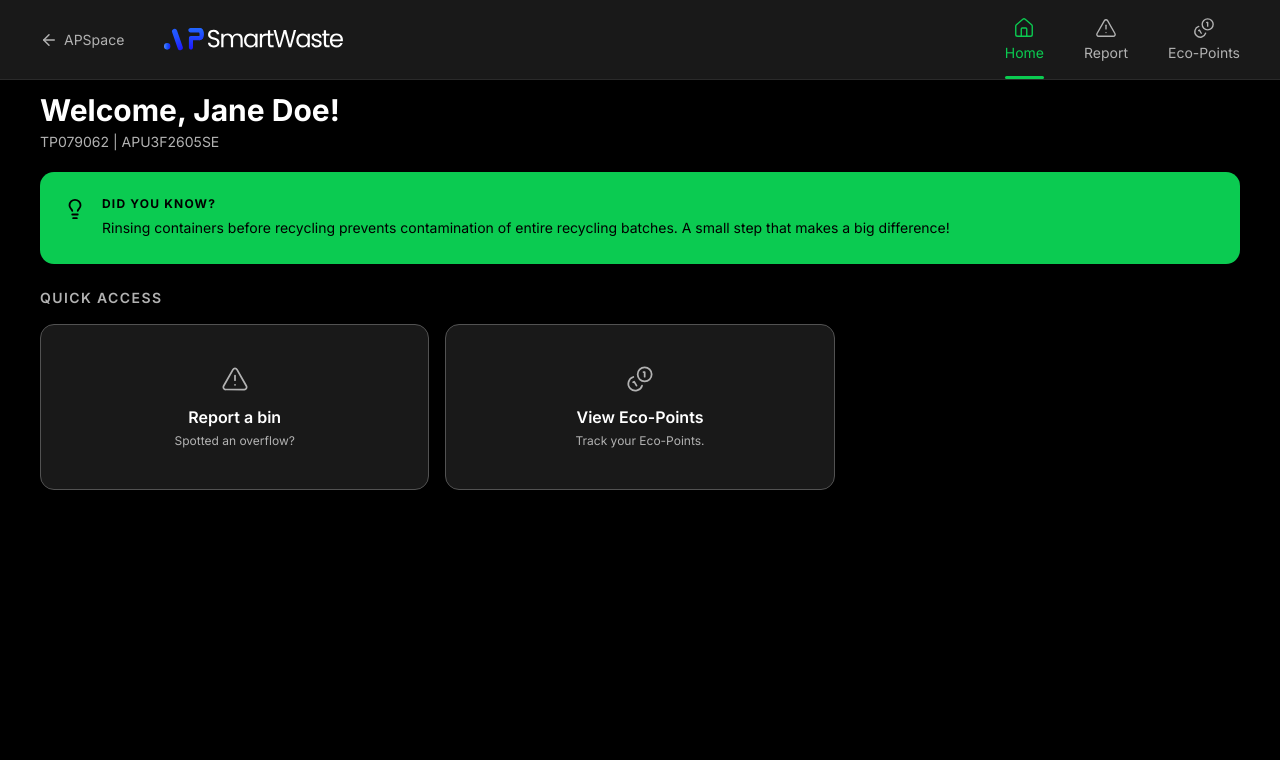
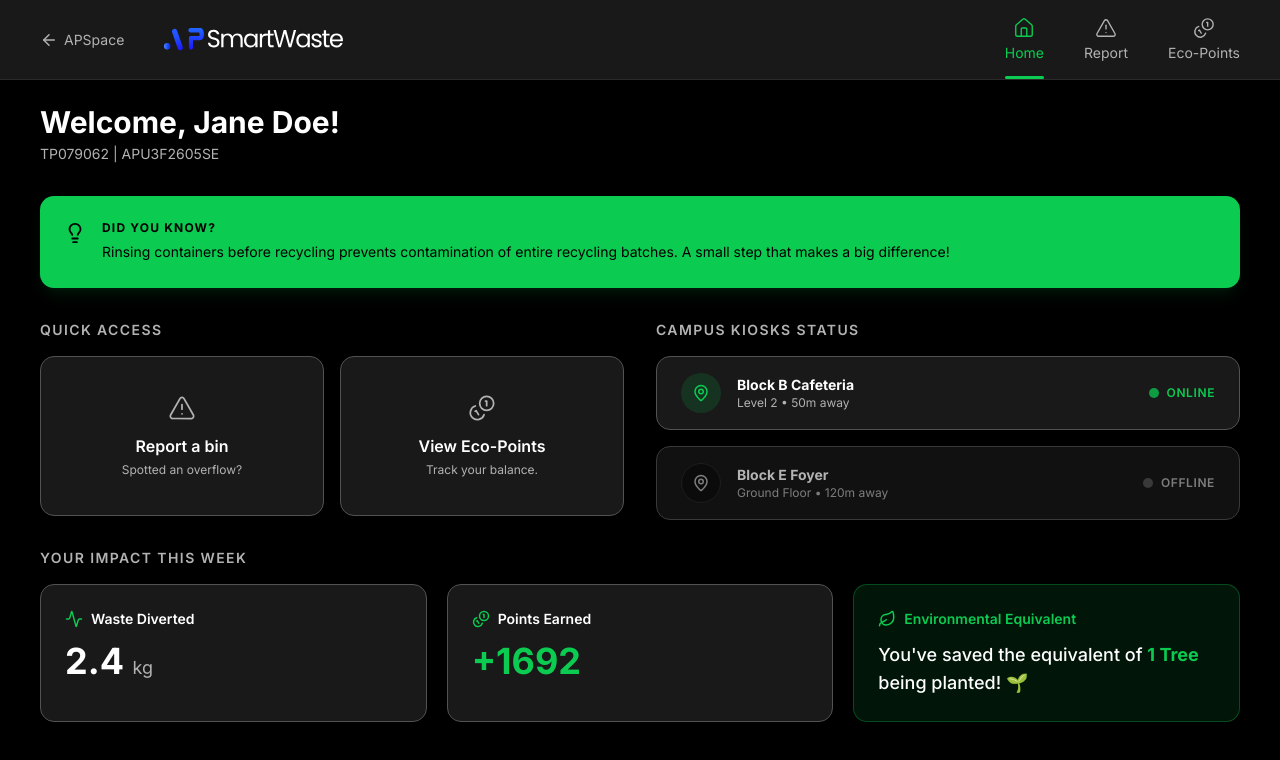
Before and after one commit to sevenpluseight/apu_gci_apsmartwaste, a Next.js app: page /student in a window 1280 px wide. Shown: the top 760 px of the page. Built offline with nearby package versions, Linux system fonts and the light colour scheme.

Commit message:
refactor: enhance student page layout and add new metrics for waste management impact

```diff
--- a/src/app/student/page.tsx
+++ b/src/app/student/page.tsx
@@ -1,19 +1,17 @@
 "use client";
 
 import Link from "next/link";
-// import { Lightbulb, Flame, TriangleAlert, Coins, BookOpen } from "lucide-react";
 import studentData from "@/mock/student/student.json";
-import { Lightbulb, TriangleAlert, Coins} from "lucide-react";
+import { Lightbulb, TriangleAlert, Coins, MapPin, Activity, Leaf } from "lucide-react";
 
 export default function StudentPage() {
-  // const { profile, challenge, didYouKnow } = studentData;
   const { profile, didYouKnow } = studentData;
 
   return (
-    <div className="mx-auto max-w-360 px-10 py-3 text-white">
+    <div className="mx-auto max-w-360 px-10 py-6 text-white">
 
       {/* Welcome */}
-      <div className="mb-5">
+      <div className="mb-8">
         <h1 className="text-3xl font-bold text-white">
           Welcome, {profile.name}!
         </h1>
@@ -22,8 +20,8 @@ export default function StudentPage() {
         </p>
       </div>
 
-      {/* Did You Know Banner — solid bright green matching Figma */}
-      <div className="mb-6 flex items-start gap-4 rounded-xl bg-[#0BCB51] px-6 py-6">
+      {/* Did You Know Banner */}
+      <div className="mb-8 flex items-start gap-4 rounded-xl bg-[#0BCB51] px-6 py-6 shadow-lg shadow-[#0BCB51]/10">
         <Lightbulb size={22} className="mt-0.5 shrink-0 text-black" />
         <div>
           <p className="mb-1 text-xs font-bold uppercase tracking-widest text-black">
@@ -33,44 +31,18 @@ export default function StudentPage() {
         </div>
       </div>
 
-      {/* Monthly Challenge */}
-      {/* <div className="mb-5 rounded-xl bg-[#191919] border border-[#525252] px-6 py-6">
-        <div className="mb-3 flex items-center gap-2 text-sm font-semibold text-[#F97316]">
-          <Flame size={16} />
-          This Month&apos;s Challenge
-        </div>
-        <h2 className="mb-1 text-lg font-bold text-white">{challenge.title}</h2>
-        <p className="mb-4 text-sm leading-6 text-[#B2B2B2]">{challenge.description}</p>
+      {/* Main Split Layout */}
+      <div className="grid grid-cols-1 lg:grid-cols-2 gap-8 mb-8">
 
-        <div className="mb-2 flex items-center justify-between text-xs text-[#B2B2B2]">
-          <span>Your Progress</span>
-          <span className="font-semibold text-white">{challenge.progress}%</span>
-        </div> */}
-
-        {/* Plain div progress bar */}
-        {/* <div className="h-2 w-full overflow-hidden rounded-full bg-[#2A2A2A]">
-          <div
-            className="h-full rounded-full bg-[#0BCB51] transition-all"
-            style={{ width: `${challenge.progress}%` }}
-          />
-        </div>
-
-        <div className="mt-3 flex items-center justify-between text-xs text-[#B2B2B2]">
-          <span>Reward: {challenge.reward}</span>
-          <span>{challenge.participants.toLocaleString()} students joined</span>
-        </div>
-      </div> */}
-
-      {/* Quick Access */}
+        {/* Left Column: Quick Access */}
         <div>
           <h2 className="mb-4 text-sm font-semibold uppercase tracking-widest text-[#B2B2B2]">
             Quick Access
           </h2>
-        <div className="grid grid-cols-3 gap-4">
-
-          {/* Report a Bin */}
+          {/* Changed to grid-cols-2 to perfectly fit the two remaining items */}
+          <div className="grid grid-cols-1 sm:grid-cols-2 gap-4 h-40">
             <Link href="/student/report-overflow">
-            <div className="group flex flex-col items-center justify-center gap-3 rounded-xl bg-[#191919] border border-[#525252] px-6 py-10 transition-all duration-200 hover:border-[#0BCB51]/60 cursor-pointer">
+              <div className="group flex h-full flex-col items-center justify-center gap-3 rounded-xl bg-[#191919] border border-[#525252] px-6 py-8 transition-all duration-200 hover:border-[#0BCB51]/60 cursor-pointer">
                 <TriangleAlert
                   size={28}
                   strokeWidth={1.5}
@@ -83,9 +55,8 @@ export default function StudentPage() {
               </div>
             </Link>
 
-          {/* View Eco-Points */}
             <Link href="/student/eco-points">
-            <div className="group flex flex-col items-center justify-center gap-3 rounded-xl bg-[#191919] border border-[#525252] px-6 py-10 transition-all duration-200 hover:border-[#0BCB51]/60 cursor-pointer">
+              <div className="group flex h-full flex-col items-center justify-center gap-3 rounded-xl bg-[#191919] border border-[#525252] px-6 py-8 transition-all duration-200 hover:border-[#0BCB51]/60 cursor-pointer">
                 <Coins
                   size={28}
                   strokeWidth={1.5}
@@ -93,24 +64,91 @@ export default function StudentPage() {
                 />
                 <div className="text-center">
                   <p className="font-semibold text-white">View Eco-Points</p>
-                <p className="mt-1 text-xs text-[#B2B2B2]">Track your Eco-Points.</p>
+                  <p className="mt-1 text-xs text-[#B2B2B2]">Track your balance.</p>
                 </div>
               </div>
             </Link>
-
-          {/* Third card */}
-          {/* <Link href="/student/recycling-guide">
-            <div className="group flex flex-col items-center justify-center gap-3 rounded-xl bg-[#191919] border border-[#525252] px-6 py-10 transition-all duration-200 hover:border-[#0BCB51]/60 cursor-pointer">
-              <BookOpen size={28} strokeWidth={1.5} className="text-[#B2B2B2] transition-colors group-hover:text-[#0BCB51]" />
-              <div className="text-center">
-                <p className="font-semibold text-white">Recycling Guide</p>
-                <p className="mt-1 text-xs text-[#B2B2B2]">What goes where?</p>
           </div>
         </div>
-          </Link> */}
+
+        {/* Right Column: Campus Kiosk Status */}
+        <div>
+          <h2 className="mb-4 text-sm font-semibold uppercase tracking-widest text-[#B2B2B2]">
+            Campus Kiosks Status
+          </h2>
+          <div className="flex flex-col gap-4 h-40 justify-between">
+            {/* Kiosk 1 (Online) */}
+            <div className="flex items-center justify-between rounded-xl bg-[#191919] border border-[#525252] px-6 py-4 flex-1">
+              <div className="flex items-center gap-4">
+                <div className="flex h-10 w-10 items-center justify-center rounded-full bg-[#0BCB51]/15 text-[#0BCB51]">
+                  <MapPin size={18} />
+                </div>
+                <div>
+                  <p className="text-sm font-bold text-white">Block B Cafeteria</p>
+                  <p className="text-xs text-[#B2B2B2]">Level 2 • 50m away</p>
+                </div>
+              </div>
+              <div className="flex items-center gap-2">
+                <div className="h-2.5 w-2.5 rounded-full bg-[#0BCB51] animate-pulse" />
+                <span className="text-xs font-semibold text-[#0BCB51] uppercase tracking-wider">Online</span>
+              </div>
+            </div>
+
+            {/* Kiosk 2 (Offline / Full) */}
+            <div className="flex items-center justify-between rounded-xl bg-[#191919] border border-[#525252] px-6 py-4 flex-1 opacity-70">
+              <div className="flex items-center gap-4">
+                <div className="flex h-10 w-10 items-center justify-center rounded-full bg-[#111111] text-[#B2B2B2] border border-[#2A2A2A]">
+                  <MapPin size={18} />
+                </div>
+                <div>
+                  <p className="text-sm font-bold text-white">Block E Foyer</p>
+                  <p className="text-xs text-[#B2B2B2]">Ground Floor • 120m away</p>
+                </div>
+              </div>
+              <div className="flex items-center gap-2">
+                <div className="h-2.5 w-2.5 rounded-full bg-[#525252]" />
+                <span className="text-xs font-semibold text-[#B2B2B2] uppercase tracking-wider">Offline</span>
+              </div>
+            </div>
+          </div>
+        </div>
+
+      </div>
+
+      {/* Bottom Section: Weekly Impact */}
+      <div>
+        <h2 className="mb-4 text-sm font-semibold uppercase tracking-widest text-[#B2B2B2]">
+          Your Impact This Week
+        </h2>
+        <div className="grid grid-cols-1 md:grid-cols-3 gap-5">
+
+          <div className="rounded-xl bg-[#191919] border border-[#525252] px-6 py-6">
+            <div className="flex items-center gap-2 mb-3 text-[#0BCB51]">
+              <Activity size={18} />
+              <span className="text-sm font-semibold text-white">Waste Diverted</span>
+            </div>
+            <p className="text-4xl font-bold text-white">2.4 <span className="text-lg font-normal text-[#B2B2B2]">kg</span></p>
+          </div>
+
+          <div className="rounded-xl bg-[#191919] border border-[#525252] px-6 py-6">
+            <div className="flex items-center gap-2 mb-3 text-[#0BCB51]">
+              <Coins size={18} />
+              <span className="text-sm font-semibold text-white">Points Earned</span>
+            </div>
+            <p className="text-4xl font-bold text-[#0BCB51]">+{profile.ecoPoints}</p>
+          </div>
+
+          <div className="rounded-xl bg-[#0BCB51]/10 border border-[#0BCB51]/30 px-6 py-6 flex flex-col justify-center">
+            <div className="flex items-center gap-2 mb-3 text-[#0BCB51]">
+              <Leaf size={18} />
+              <span className="text-sm font-semibold text-[#0BCB51]">Environmental Equivalent</span>
+            </div>
+            <p className="text-lg font-medium text-white">You&apos;ve saved the equivalent of <span className="font-bold text-[#0BCB51]">1 Tree</span> being planted! 🌱</p>
+          </div>
 
         </div>
       </div>
+
     </div>
   );
 }
```
Lines whose indentation alone changed are shown as unchanged.
